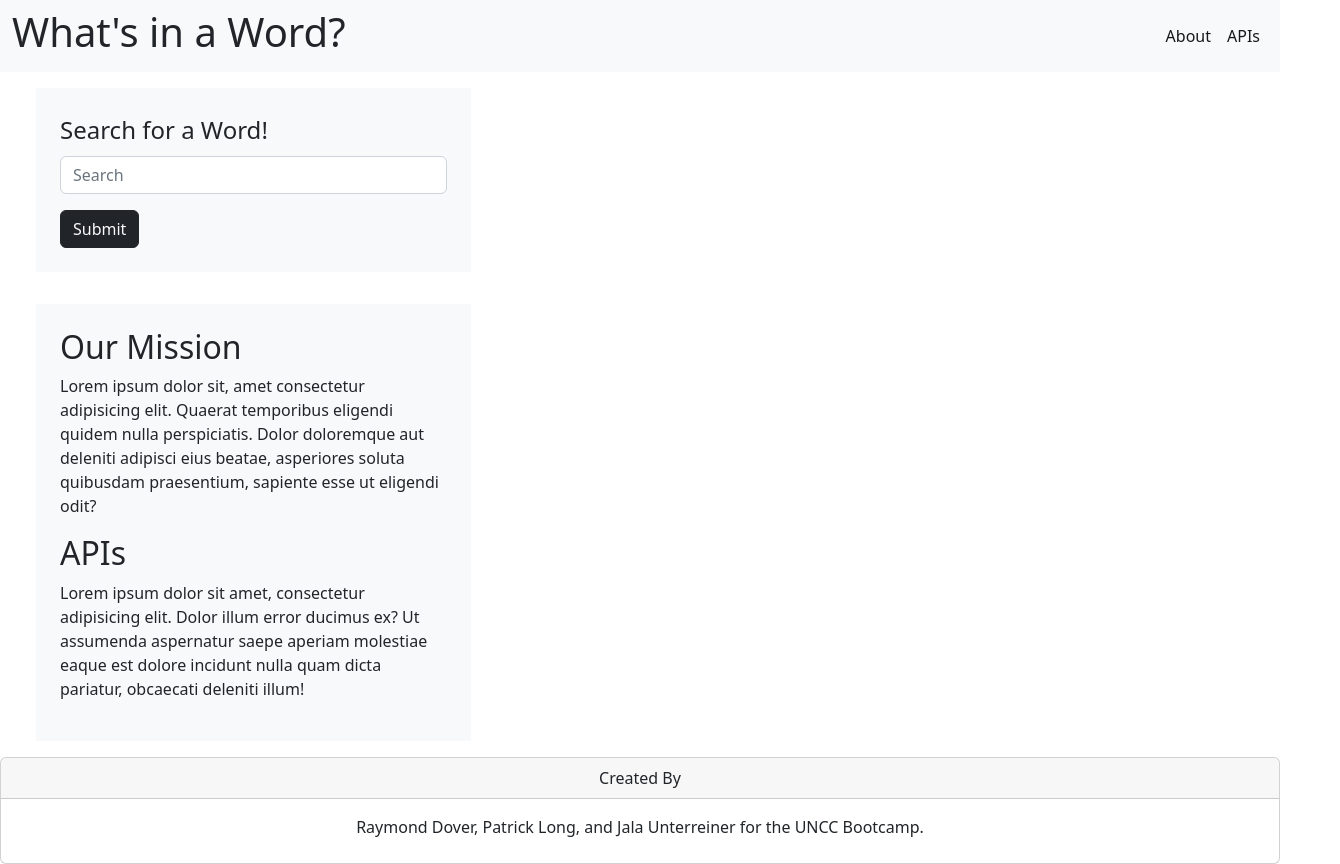
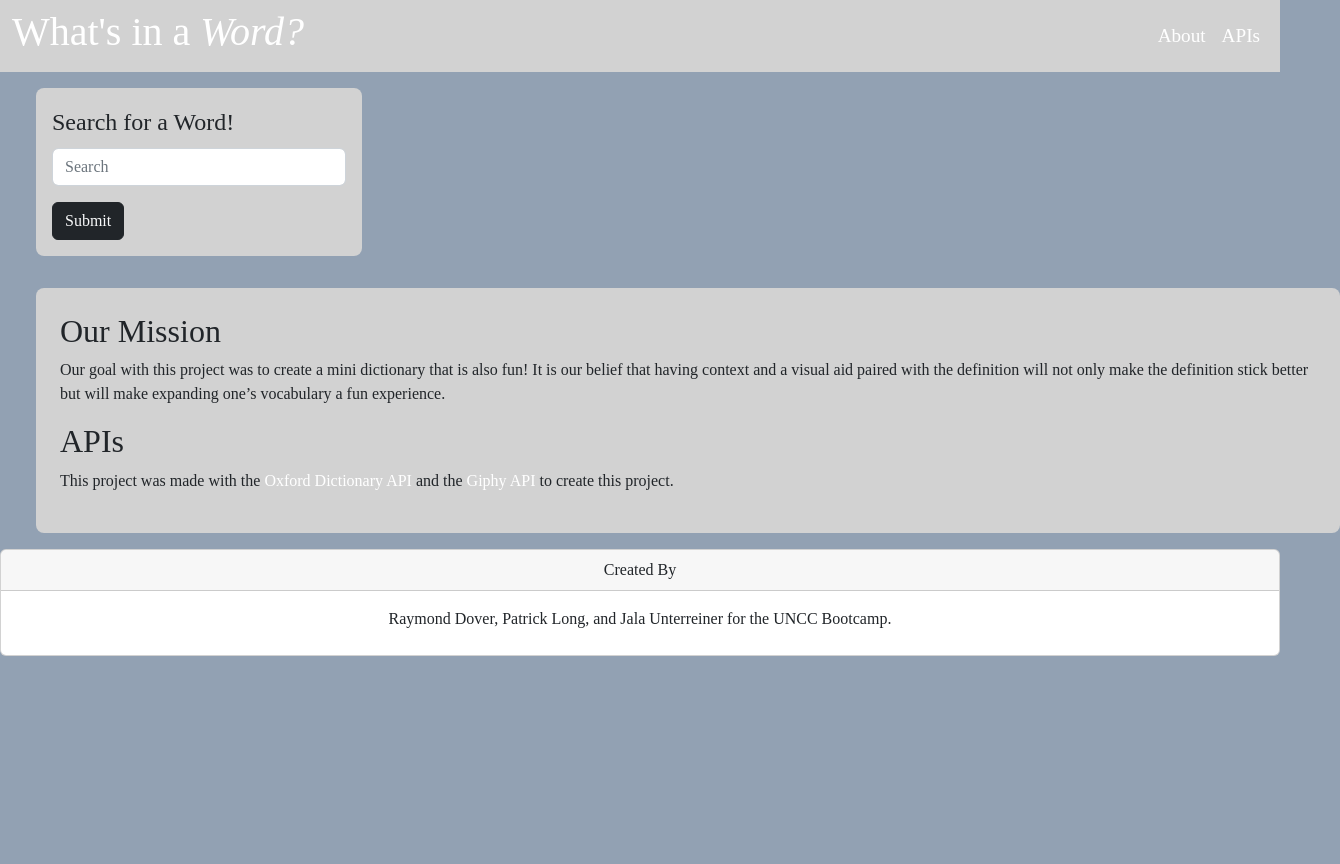
Before and after one commit to raydover/project-01, a plain HTML site: page index.html in a window 1280 px wide. Shown: the whole page, 1340 px wide, since content can reach past the window. After the commit the page ends 800 px from the top, so only its background shows below. Drawn offline with nearby package versions, Linux system fonts and the light colour scheme; a web font is replaced by a local one.

Commit message:
styling changes

```diff
--- a/assets/script.js
+++ b/assets/script.js
@@ -27,7 +27,7 @@ function search(value) {
         for (var result of data.results) {
             //Create container for dictionary results
             var dictContainer = $("<article>");
-            dictContainer.addClass("card p-3 my-2 bg-light text-dark");
+            dictContainer.addClass("card p-3 justify-content-center text-dark");
             dictionaryBox.append(dictContainer);
 
             //Display dictionary word
@@ -72,7 +72,7 @@ function search(value) {
         //Display image element
         var imgEl = $("<iframe>");
         $(imgEl).attr("src", data.data.embed_url);
-        imgEl.addClass("card p-3 bg-light text-dark");
+        imgEl.addClass("card p-3 justify-content-center text-dark");
         gifBox.append(imgEl);
     });
 }
@@ -82,7 +82,8 @@ function displaySearchHistory() {
     var searchedItems = JSON.parse(localStorage.getItem("searchTerm")) || [];
     resultsEl.empty();
     for (var item of searchedItems) {
-        var inputTextEl = $("<h2>");
+        var inputTextEl = $("<h3>");
+        inputTextEl.addClass("width")
         console.log(item);
         inputTextEl.text(item);
         resultsEl.append(inputTextEl);
@@ -102,7 +103,7 @@ inputForm.on("submit", function (event) {
 });
 
 //listens for clicks on the results text
-resultsEl.on("click", "h2", function () {
+resultsEl.on("click", "h3", function () {
     var term = $(this).data("term");
     search(term);
 })
--- a/assets/style.css
+++ b/assets/style.css
@@ -0,0 +1,40 @@
+* {
+    font-family: 'Gentium Plus', serif
+}
+body {
+    background-color: #92A1B3;
+}
+.navbar {
+    background-color: #d2d2d2;
+    color: white;
+}
+.nav-link {
+    color: white;
+    font-size: larger;
+}
+.form-box, .about-box {
+    background-color: #d2d2d2;
+    border-radius: 8px;
+}
+#search-result {
+    background-color: #d2d2d2;
+    border-radius: 8px;
+}
+#gif {
+    background-color: #d2d2d2;
+    overflow: hidden;
+    border-radius: 8px;
+    justify-content: center;
+}
+h3:hover {
+    color: white;
+    cursor: pointer;
+    transform: translate(4px);
+}
+a {
+  text-decoration: none;
+  color: white;
+}
+#submit-btn:hover {
+    background-color: #92A1B3;
+}
--- a/index.html
+++ b/index.html
@@ -6,29 +6,32 @@
     <meta http-equiv="X-UA-Compatible" content="IE=edge">
     <meta name="viewport" content="width=device-width, initial-scale=1.0">
     <title>What's in a Word?</title>
-    <link rel="stylesheet" href="./assets/style.css">
+    <link rel="preconnect" href="https://fonts.googleapis.com">
+    <link rel="preconnect" href="https://fonts.gstatic.com" crossorigin>
+    <link href="https://fonts.googleapis.com/css2?family=Gentium+Plus:ital@0;1&display=swap" rel="stylesheet">
     <!-- CSS only -->
     <link href="https://cdn.jsdelivr.net/npm/bootstrap@5.2.0-beta1/dist/css/bootstrap.min.css" rel="stylesheet"
         integrity="sha384-0evHe/X+R7YkIZDRvuzKMRqM+OrBnVFBL6DOitfPri4tjfHxaWutUpFmBp4vmVor" crossorigin="anonymous">
+    <link rel="stylesheet" href="./assets/style.css">
 </head>
 
 <body>
     <!-- Header and nav bar links here -->
-    <nav class="navbar navbar-expand-lg bg-light">
-        <div class="container-fluid d-flex flex-row">
-            <h1>What's in a Word?</h1>
+    <nav class="navbar navbar-expand-lg">
+        <div class="container-fluid d-flex flex-row flex-grow">
+            <h1>What's in a <em>Word?</em></h1>
             <ul class="navbar-nav">
                 <li class="nav-item">
-                    <a class="nav-link active" aria-current="page" href="#about">About</a>
+                    <a class="nav-link" aria-current="page" href="#about">About</a>
                 </li>
-                <li><a class="nav-link active" aria-current="page" href="#api">APIs</a> </li>
+                <li><a class="nav-link" aria-current="page" href="#api">APIs</a> </li>
             </ul>
         </div>
     </nav>
 
     <!-- Word input and search button -->
     <section class="row">
-        <div class="col-lg-4 col-sm-3 p-4 my-3 mx-5 bg-light text-dark">
+        <div class="col-3 p-3 my-3 mx-5 text-dark form-box">
             <form id="word-search-form">
                 <fieldset>
                     <legend>Search for a Word!</legend>
@@ -41,33 +44,35 @@
             </form>
         </div>
 
-        <section id="search-result" class="d-none col-lg-3 col-sm-12 p-4 mx-4 my-3 bg-light text-dark">
+        <section id="search-result" class="d-none col-3 p-3 mx-5 my-3 text-dark">
             <h2></h2>
             <p></p>
         </section>
-    </section>
-
-    <!-- Container for group and API info -->
-    <section class="row d-flex flex-row">
-        <div class="flex-direction: column col-lg-4 col-md-3 p-4 my-3 mx-5 bg-light text-dark">
-            <h2 id="about"> Our Mission </h2>
-            <p>Lorem ipsum dolor sit, amet consectetur adipisicing elit. Quaerat temporibus eligendi quidem nulla
-                perspiciatis. Dolor doloremque aut deleniti adipisci eius beatae, asperiores soluta quibusdam
-                praesentium, sapiente esse ut eligendi odit?</p>
-            <h2 id="api">APIs</h2>
-            <p>Lorem ipsum dolor sit amet, consectetur adipisicing elit. Dolor illum error ducimus ex? Ut assumenda
-                aspernatur saepe aperiam molestiae eaque est dolore incidunt nulla quam dicta pariatur, obcaecati
-                deleniti illum!</p>
-        </div>
 
         <!-- Container for GIPHY API image -->
-        <section id="gif" class="d-none col-lg-3 col-md-3 mx-4 my-3 p-4 bg-light text-dark">
+        <section id="gif" class="d-none col-3 p-3 my-3 mx-5 text-dark">
             <h2></h2>
             <img></img>
         </section>
     </section>
 
-    <!-- Footer? -->
+    <!-- Container for group and API info -->
+    <section class="row">
+        <div class="flex-direction: column col-12 p-4 my-3 mx-5 text-dark about-box">
+            <h2 id="about"> Our Mission </h2>
+            <p>Our goal with this project was to create a mini dictionary that is also fun! It is our belief that having
+                context and a visual aid paired with the definition will not only make the definition stick better but
+                will make expanding one’s vocabulary a fun experience. </p>
+            <h2 id="api">APIs</h2>
+            <p>This project was made with the <a href="https://developer.oxforddictionaries.com/" target="_blank">
+                    Oxford Dictionary API</a> and the <a href="https://developers.giphy.com/docs/api/" target="_blank">
+                    Giphy API</a> to create this project. </p>
+        </div>
+
+
+    </section>
+
+    <!-- Footer -->
     <footer>
         <div class="card text-center">
             <div class="card-header">
```
